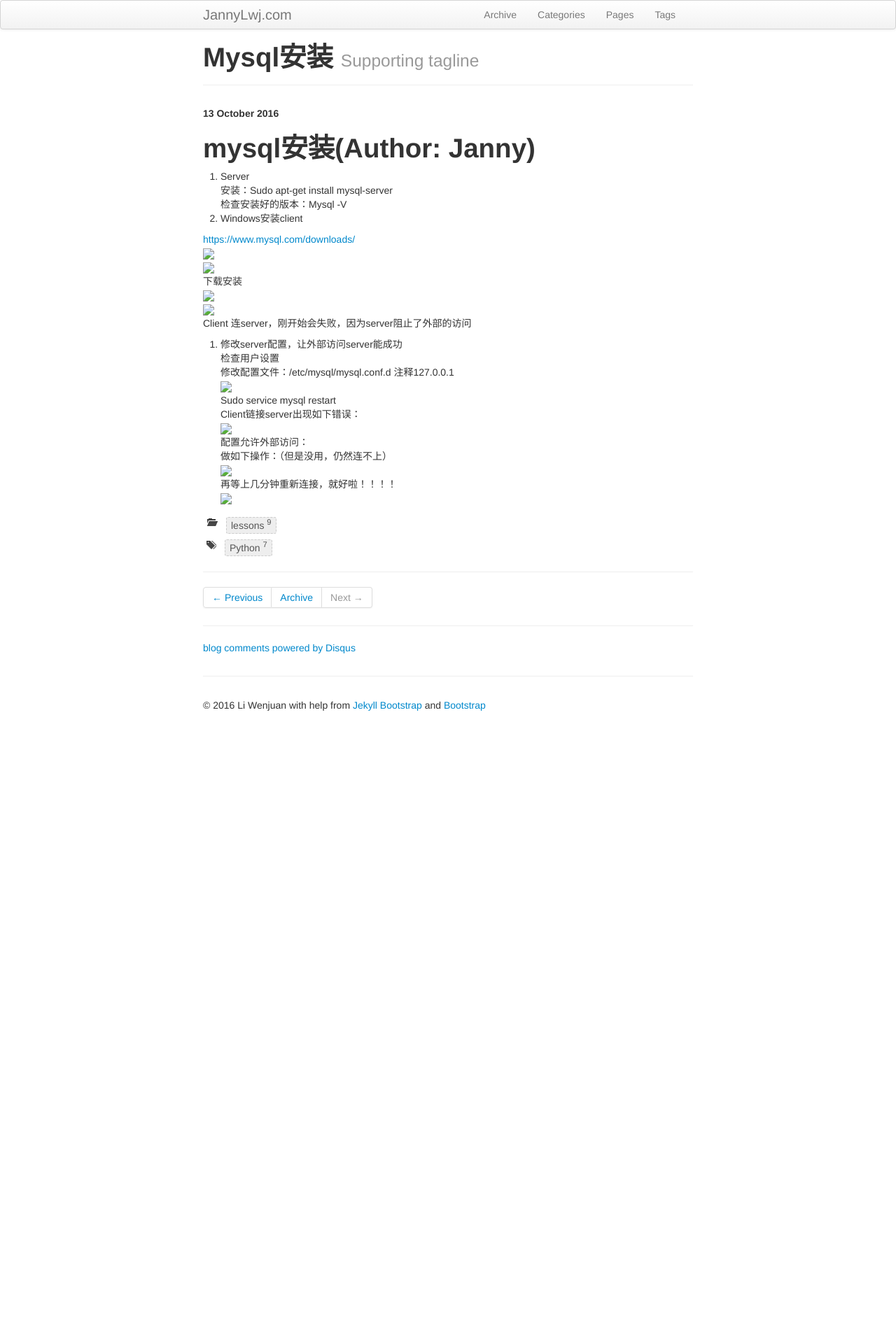
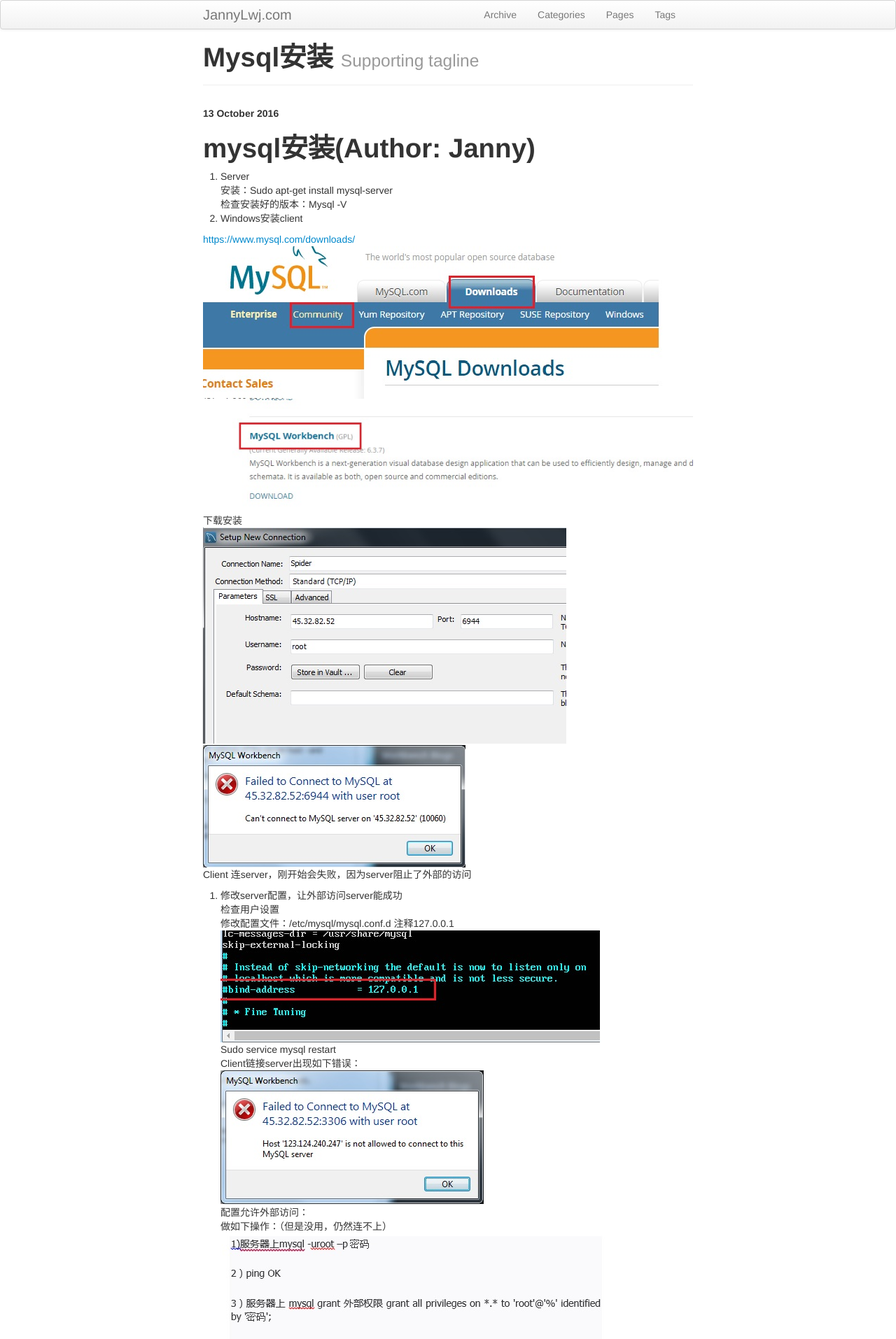
Before and after one commit to JannyLwj/JannyLwj.github.io, a Jekyll site: the page built from _posts/2016-10-13-mysql安装.md, in a window 1280 px wide. Shown: the top 1914 px of the page at 70% size. Built offline with Jekyll 4.4.1, drawn with Linux system fonts in a browser that asks for light colours; comment, search, counter and statistics services are not loaded; before the commit the page ends 1028 px from its top, so only the background shows below that.

Commit message:
Update 2016-10-13-mysql安装.md

```diff
--- a/_posts/2016-10-13-mysql安装.md
+++ b/_posts/2016-10-13-mysql安装.md
@@ -11,21 +11,21 @@
 检查安装好的版本：Mysql -V
 2. Windows安装client
 <https://www.mysql.com/downloads/>
-<img src="/assets/images/mysql/mysql1.jpg" alt=" " class="img-responsive" />
-<img src="/assets/images/mysql/mysql2.jpg" alt=" " class="img-responsive" />
+<img src="/assets/images/mysql1.jpg" alt=" " class="img-responsive" />
+<img src="/assets/images/mysql2.jpg" alt=" " class="img-responsive" />
 下载安装
-<img src="/assets/images/mysql/mysql3.jpg" alt=" " class="img-responsive" />
-<img src="/assets/images/mysql/mysql4.jpg" alt=" " class="img-responsive" />
+<img src="/assets/images/mysql3.jpg" alt=" " class="img-responsive" />
+<img src="/assets/images/mysql4.jpg" alt=" " class="img-responsive" />
 Client 连server，刚开始会失败，因为server阻止了外部的访问
 3. 修改server配置，让外部访问server能成功
 检查用户设置
 修改配置文件：/etc/mysql/mysql.conf.d   注释127.0.0.1
-<img src="/assets/images/mysql/mysql5.jpg" alt=" " class="img-responsive" />
+<img src="/assets/images/mysql5.jpg" alt=" " class="img-responsive" />
 Sudo service mysql restart
 Client链接server出现如下错误：
-<img src="/assets/images/mysql/mysql6.jpg" alt=" " class="img-responsive" />
+<img src="/assets/images/mysql6.jpg" alt=" " class="img-responsive" />
 配置允许外部访问：
 做如下操作：（但是没用，仍然连不上）
-<img src="/assets/images/mysql/mysql7.jpg" alt=" " class="img-responsive" />
+<img src="/assets/images/mysql7.jpg" alt=" " class="img-responsive" />
 再等上几分钟重新连接，就好啦！！！！
-<img src="/assets/images/mysql/mysql8.jpg" alt=" " class="img-responsive" />
+<img src="/assets/images/mysql8.jpg" alt=" " class="img-responsive" />
```
